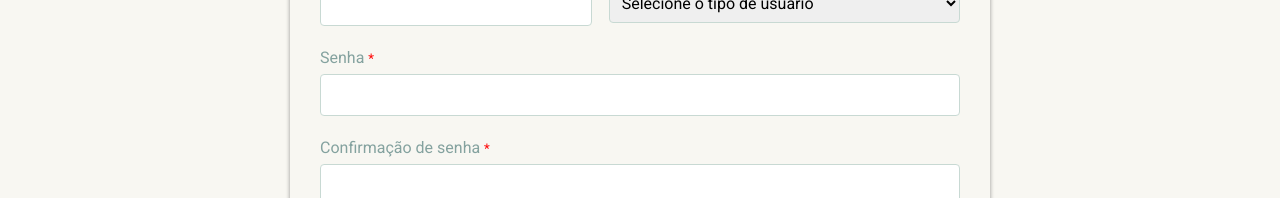
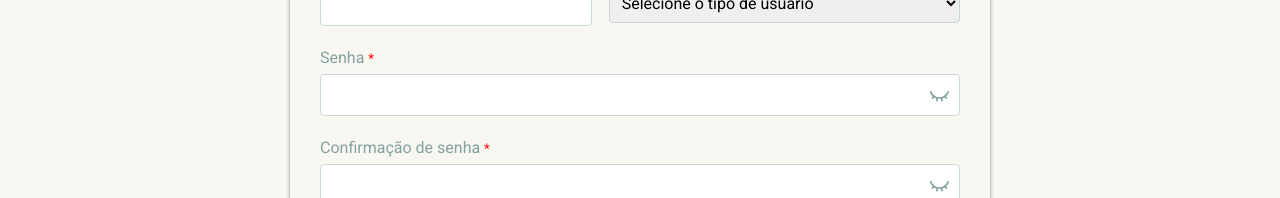
Before and after one commit to ViniMesquitaa/br.com.mindcare, a React (Vite) app: page /admins/register in a window 1280 px wide. Shown: the part 602-800 px from the top of the page. Built offline with nearby package versions, Linux system fonts and the light colour scheme.

Commit message:
feat(form): add toggle password visibility

```diff
--- a/src/components/UserForm/index.jsx
+++ b/src/components/UserForm/index.jsx
@@ -1,4 +1,4 @@
-import { CircleUserRound } from "lucide-react";
+import { CircleUserRound, Eye, EyeClosed } from "lucide-react";
 import { useEffect, useMemo, useState } from "react";
 import { userTypes } from "../../utils/constants";
 import { generateRandomPassword } from "../../utils/generateRandomPassword";
@@ -20,6 +20,11 @@ export function UserForm({ isAdminRegister, isEdit, defaultValues, onSubmit }) {
 
   const [photoPreview, setPhotoPreview] = useState(null);
   const [errors, setErrors] = useState({});
+  const [showPasswords, setShowPasswords] = useState({
+    showPassword: false,
+    showConfirmPassword: false,
+  });
+
   const userTypeOptions = useMemo(
     () => (isAdminRegister ? userTypes.admin : userTypes.common),
     [isAdminRegister]
@@ -73,6 +78,13 @@ export function UserForm({ isAdminRegister, isEdit, defaultValues, onSubmit }) {
       setFormValues((prev) => ({ ...prev, photo: file }));
       setPhotoPreview(URL.createObjectURL(file));
     }
+  };
+
+  const togglePasswordVisibility = (field) => {
+    setShowPasswords((prev) => ({
+      ...prev,
+      [field]: !prev[field],
+    }));
   };
 
   const handleSubmit = (e) => {
@@ -143,7 +155,6 @@ export function UserForm({ isAdminRegister, isEdit, defaultValues, onSubmit }) {
           <small className="error-message">{errors.fullName}</small>
         )}
       </div>
-
       <div className="input-group">
         <label htmlFor="email">
           E-mail <small>*</small>
@@ -161,7 +172,6 @@ export function UserForm({ isAdminRegister, isEdit, defaultValues, onSubmit }) {
           <small className="error-message">{errors.email}</small>
         )}
       </div>
-
       <div className="input-group">
         <label htmlFor="address">
           Endereço <small>*</small>
@@ -179,7 +189,6 @@ export function UserForm({ isAdminRegister, isEdit, defaultValues, onSubmit }) {
           <small className="error-message">{errors.address}</small>
         )}
       </div>
-
       <div className="wrapper">
         <div className="input-group">
           <label htmlFor="phone">
@@ -222,21 +231,33 @@ export function UserForm({ isAdminRegister, isEdit, defaultValues, onSubmit }) {
           )}
         </div>
       </div>
-
       <div className="input-group">
         <label htmlFor="password">
           Senha <small>*</small>
         </label>
+        <div className="password-container">
           <input
-          type="password"
+            type={showPasswords.showPassword ? "text" : "password"}
             id="password"
             name="password"
             onFocus={handleFocus}
+            disabled={isAdminRegister}
             value={formValues.password}
             onChange={handleInputChange}
-          disabled={isAdminRegister}
             className={`input-field ${errors.password ? "error" : ""}`}
           />
+          <button
+            type="button"
+            onClick={() => togglePasswordVisibility("showPassword")}
+            className="toggle-button"
+          >
+            {showPasswords.showPassword ? (
+              <Eye className="toggle-icon" />
+            ) : (
+              <EyeClosed className="toggle-icon" />
+            )}
+          </button>
+        </div>
         {errors.password && (
           <small className="error-message">{errors.password}</small>
         )}
@@ -246,8 +267,9 @@ export function UserForm({ isAdminRegister, isEdit, defaultValues, onSubmit }) {
         <label htmlFor="confirmPassword">
           Confirmação de senha <small>*</small>
         </label>
+        <div className="password-container">
           <input
-          type="password"
+            type={showPasswords.showConfirmPassword ? "text" : "password"}
             id="confirmPassword"
             name="confirmPassword"
             onFocus={handleFocus}
@@ -256,6 +278,18 @@ export function UserForm({ isAdminRegister, isEdit, defaultValues, onSubmit }) {
             disabled={isAdminRegister}
             className={`input-field ${errors.confirmPassword ? "error" : ""}`}
           />
+          <button
+            type="button"
+            onClick={() => togglePasswordVisibility("showConfirmPassword")}
+            className="toggle-button"
+          >
+            {showPasswords.showConfirmPassword ? (
+              <Eye className="toggle-icon" />
+            ) : (
+              <EyeClosed className="toggle-icon" />
+            )}
+          </button>
+        </div>
         {errors.confirmPassword && (
           <small className="error-message">{errors.confirmPassword}</small>
         )}
--- a/src/components/UserForm/styles.css
+++ b/src/components/UserForm/styles.css
@@ -47,7 +47,7 @@
 .photo-container .profile-icon {
   width: 100px;
   height: 100px;
-  color: #687dac;
+  color: var(--color-primary);
 }
 
 .file-input {
@@ -115,6 +115,24 @@
   justify-content: space-between;
 }
 
+.password-container {
+  position: relative;
+}
+
+.toggle-button {
+  position: absolute;
+  display: flex;
+  justify-content: flex-end;
+  right: 0.625rem;
+  top: 0.938rem;
+}
+
+.toggle-button .toggle-icon {
+  height: 1.3rem;
+  width: 1.3rem;
+  color: var(--color-accent);
+}
+
 .submit-button {
   background-color: var(--color-primary);
   color: var(--color-bg);
@@ -140,7 +158,7 @@
   .photo-container .profile-icon {
     width: 50px;
     height: 50px;
-    color: #687dac;
+    color: var(--color-primary);
   }
 
   .wrapper {
```
Lines whose indentation alone changed are shown as unchanged.
